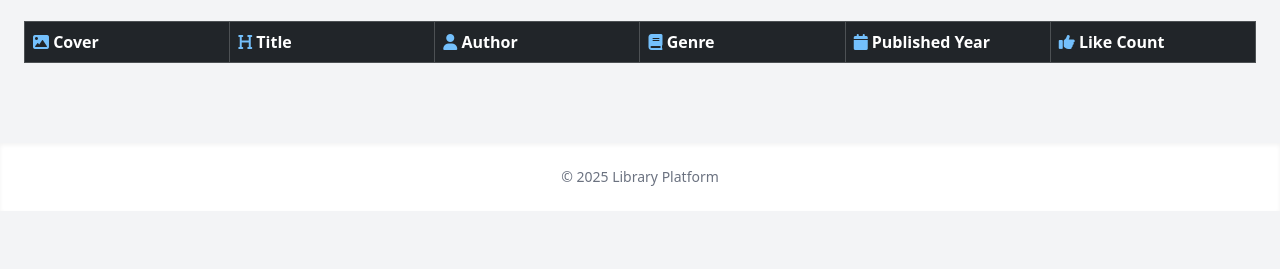
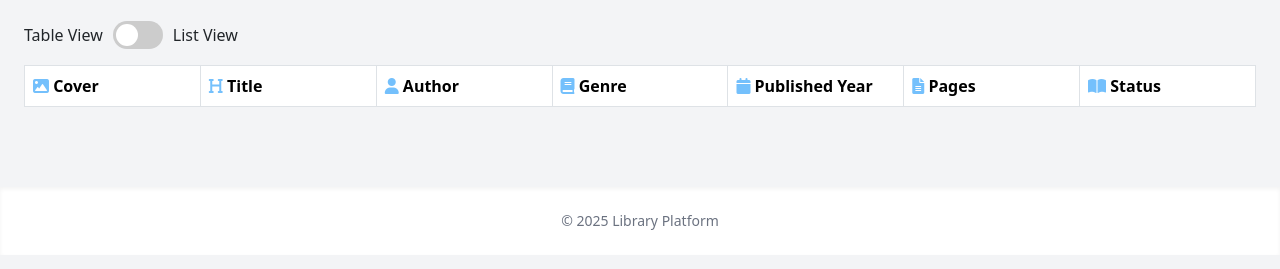
Before and after one commit to ayberkozcan/library-platform, a website: page public/my-library.html in a window 1280 px wide. Shown: the part 149-418 px from the top of the page. Drawn offline with nearby package versions, Linux system fonts and the light colour scheme.

Commit message:
Table - List View Switch

```diff
--- a/public/my-library.html
+++ b/public/my-library.html
@@ -7,6 +7,61 @@
     <link href="https://cdnjs.cloudflare.com/ajax/libs/font-awesome/6.0.0-beta3/css/all.min.css" rel="stylesheet">
     <title>Library Platform - My Library</title>
     <script src="https://cdn.tailwindcss.com"></script>
+
+    <style>
+        .switch {
+        position: relative;
+        display: inline-block;
+        width: 50px;
+        height: 28px;
+        }
+
+        .switch input {
+        opacity: 0;
+        width: 0;
+        height: 0;
+        }
+
+        .slider {
+        position: absolute;
+        cursor: pointer;
+        background-color: #ccc;
+        border-radius: 34px;
+        top: 0;
+        left: 0;
+        right: 0;
+        bottom: 0;
+        transition: .4s;
+        }
+
+        .slider:before {
+        position: absolute;
+        content: "";
+        height: 22px;
+        width: 22px;
+        left: 3px;
+        bottom: 3px;
+        background-color: white;
+        border-radius: 50%;
+        transition: .4s;
+        }
+
+        input:checked + .slider {
+        background-color: #74C0FC;
+        }
+
+        input:checked + .slider:before {
+        transform: translateX(22px);
+        }
+
+        .slider.round {
+        border-radius: 34px;
+        }
+
+        .slider.round:before {
+        border-radius: 50%;
+        }
+</style>
 </head>
 <body class="bg-gray-100 font-sans">
 
@@ -37,9 +92,17 @@
         </button>
         </div>
     </div>
+        <div style="display: flex; align-items: center; gap: 10px; margin: 1rem 0;">
+            <span>Table View</span>
+            <label class="switch">
+                <input type="checkbox" id="viewToggle">
+                <span class="slider round"></span>
+            </label>
+            <span>List View</span>
+        </div>
         <div class="grid grid-cols-2 md:grid-cols-4 gap-6">
             <div class="col-span-2 md:col-span-4">
-                <table class="table table-bordered table-striped table-dark w-full" id="booksTable" style="table-layout: fixed;">
+                <table class="table table-bordered table-striped w-full" id="booksTable" style="table-layout: fixed;">
                     <thead>
                         <tr>
                             <th><i class="fa-solid fa-image" style="color: #74C0FC;"></i> Cover</th>
@@ -47,7 +110,9 @@
                             <th><i class="fa-solid fa-user" style="color: #74C0FC;"></i> Author</th>
                             <th><i class="fa-solid fa-book" style="color: #74C0FC;"></i> Genre</th>
                             <th><i class="fa-solid fa-calendar" style="color: #74C0FC;"></i> Published Year</th>
-                            <th><i class="fa-solid fa-thumbs-up" style="color: #74C0FC;"></i> Like Count</th>
+                            <th><i class="fa-solid fa-file-lines" style="color: #74C0FC;"></i> Pages</th>
+                            <th><i class="fa-solid fa-book-open" style="color: #74C0FC;"></i> Status</th>
+                            <!-- <th><i class="fa-solid fa-thumbs-up" style="color: #74C0FC;"></i> Like Count</th> -->
                         </tr>
                     </thead>
                     <tbody id="book-list">
```
Also changed, not shown: public/index.html (+3 -1 lines).
